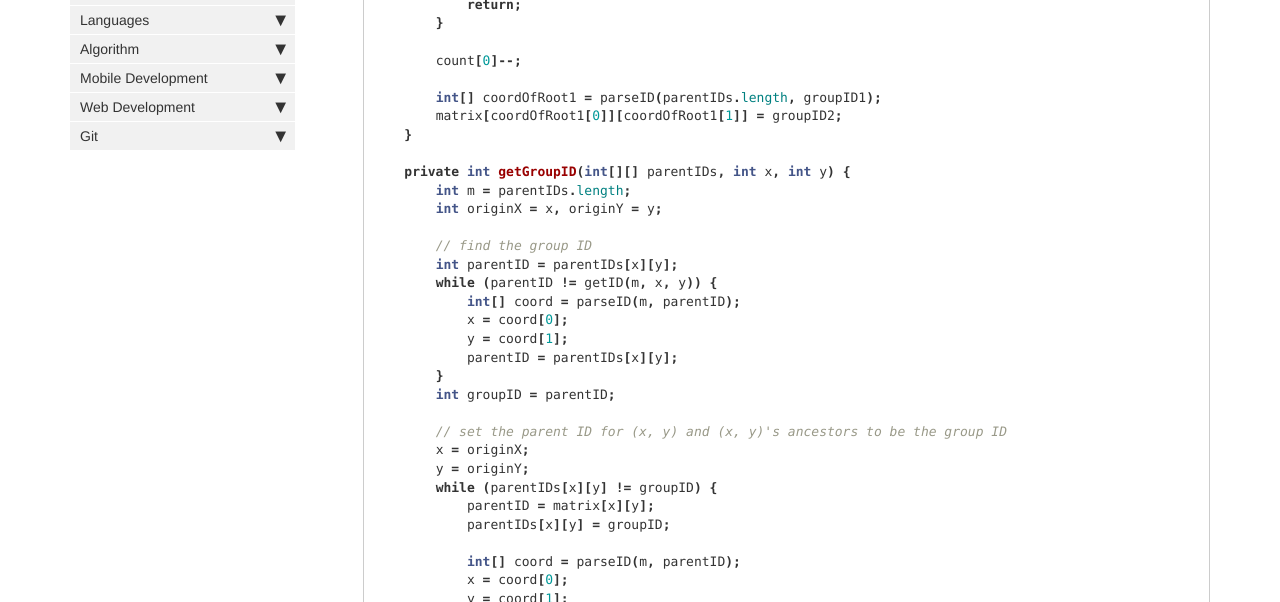
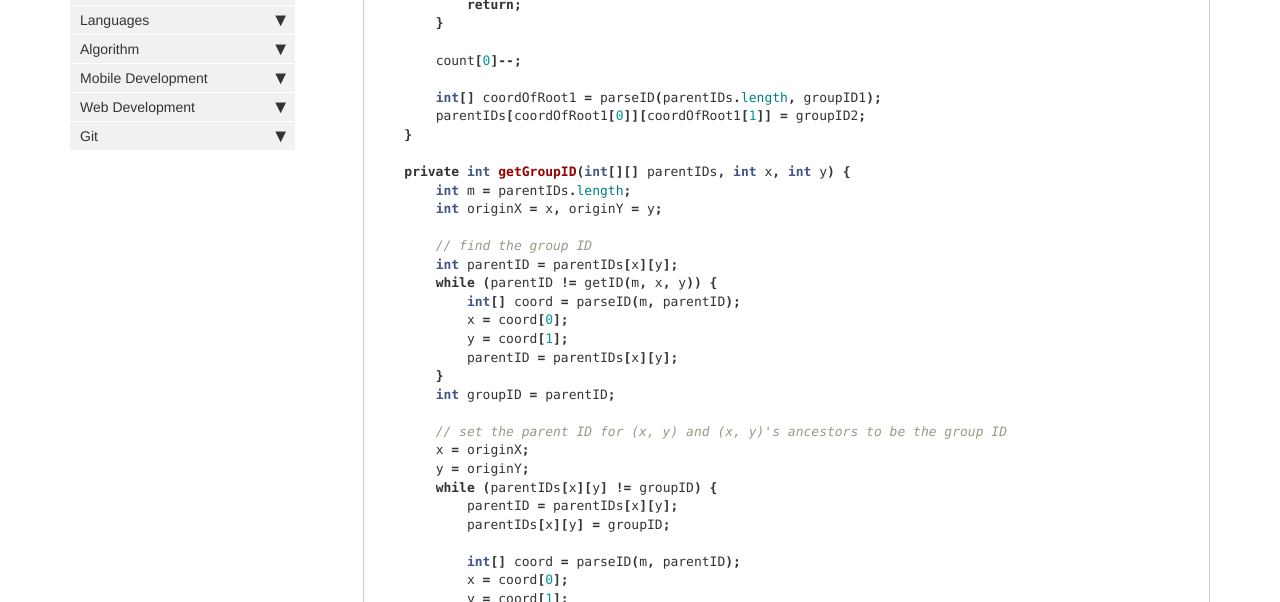
Before and after one commit to HungryOrc/hungryorc.github.io, a Jekyll site: the page built from pages/algorithm/algorithm_numberOfIslandsII_createLandsByStream.md, in a window 1280 px wide and 900 px high, scrolled down 2081 px. Shown: the part 152-754 px from the top of the window. Built offline with Jekyll 4.4.1, drawn with Linux system fonts in a browser that asks for light colours; nearby versions of some CDN libraries; comment, search, counter and statistics services are not loaded.

Commit message:
Update algorithm_numberOfIslandsII_createLandsByStream.md

```diff
--- a/pages/algorithm/algorithm_numberOfIslandsII_createLandsByStream.md
+++ b/pages/algorithm/algorithm_numberOfIslandsII_createLandsByStream.md
@@ -121,7 +121,7 @@ class Solution {
         count[0]--;
 
         int[] coordOfRoot1 = parseID(parentIDs.length, groupID1);
-        matrix[coordOfRoot1[0]][coordOfRoot1[1]] = groupID2;
+        parentIDs[coordOfRoot1[0]][coordOfRoot1[1]] = groupID2;
     }
 
     private int getGroupID(int[][] parentIDs, int x, int y) {
@@ -142,7 +142,7 @@ class Solution {
         x = originX;
         y = originY;
         while (parentIDs[x][y] != groupID) {
-            parentID = matrix[x][y];
+            parentID = parentIDs[x][y];
             parentIDs[x][y] = groupID;
 
             int[] coord = parseID(m, parentID);
```
